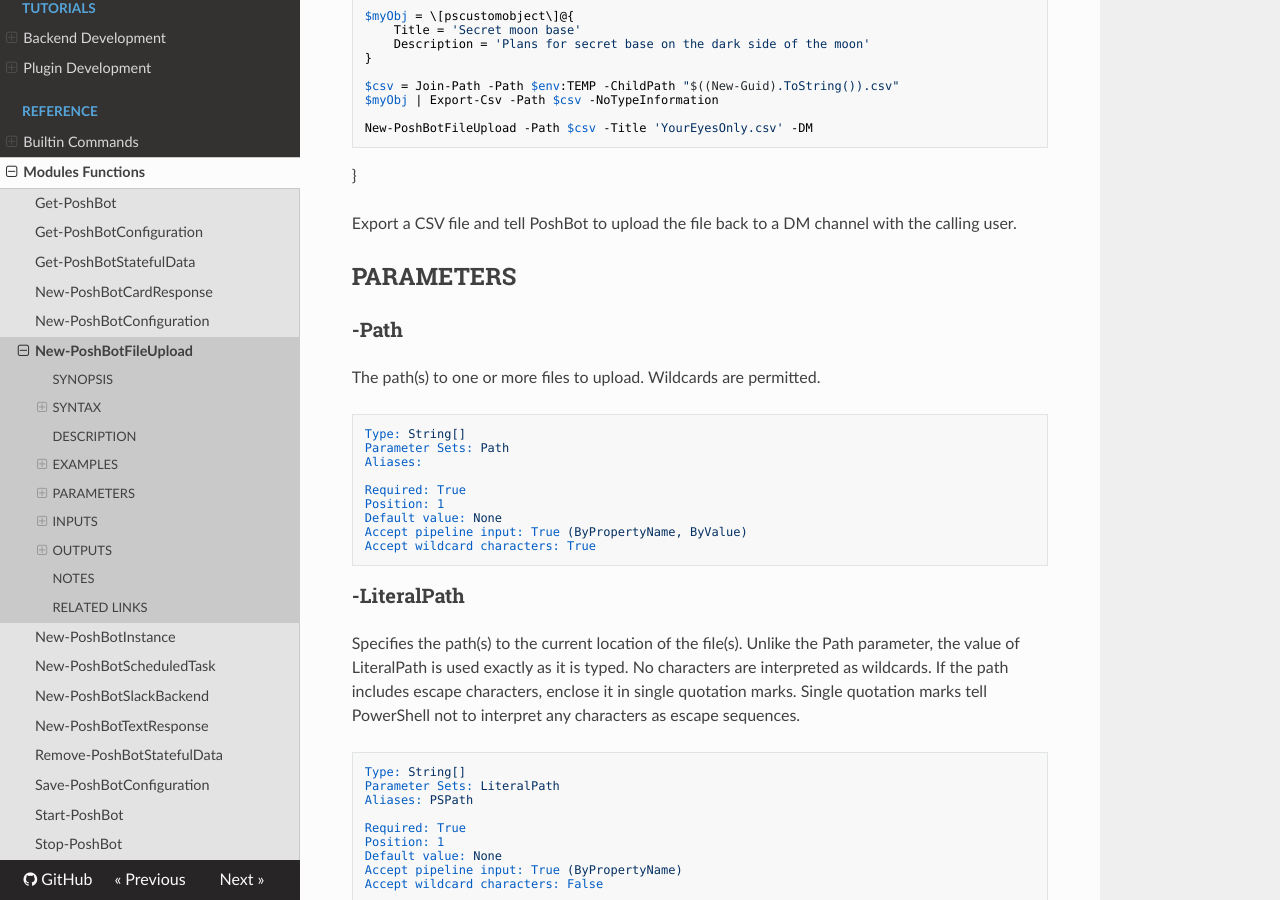
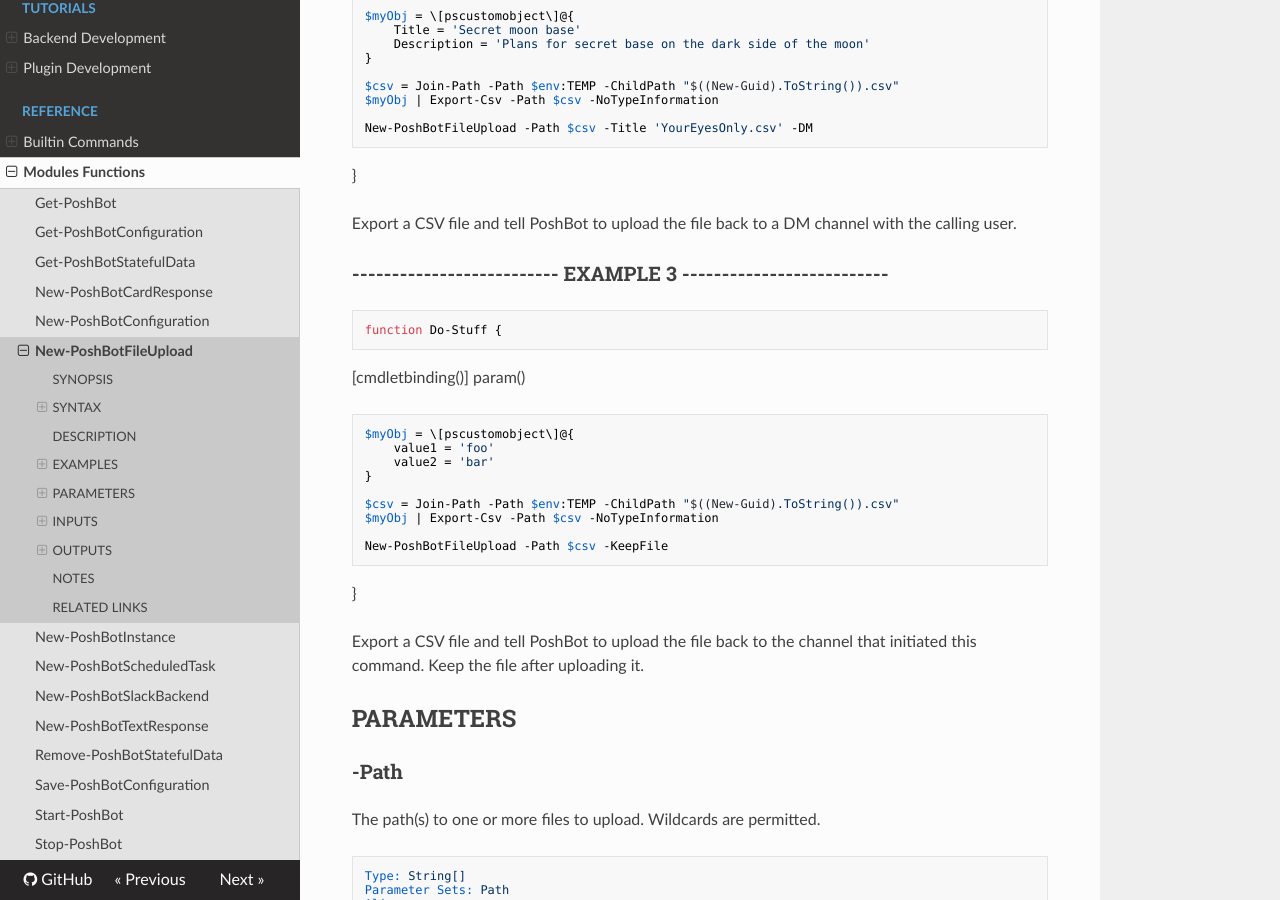
Before and after one commit to poshbotio/PoshBot, an MkDocs documentation site: the page built from docs/reference/functions/New-PoshBotFileUpload.md, in a window 1280 px wide and 900 px high, scrolled down 1364 px. Built offline with MkDocs 1.6.1, drawn with Linux system fonts in a browser that asks for light colours; nearby versions of some CDN libraries; old or Windows-style settings are respelled for this version of MkDocs; some of the changed text lies outside the part shown.

Commit message:
Update docs for New-PoshBotFileUpload function

````diff
--- a/docs/reference/functions/New-PoshBotFileUpload.md
+++ b/docs/reference/functions/New-PoshBotFileUpload.md
@@ -14,12 +14,12 @@ Tells PoshBot to upload a file to the chat network.
 
 ### Path (Default)
 ```
-New-PoshBotFileUpload [-Path] <String[]> [-Title <String>] [-DM]
+New-PoshBotFileUpload [-Path] <String[]> [-Title <String>] [-DM] [-KeepFile]
 ```
 
 ### LiteralPath
 ```
-New-PoshBotFileUpload [-LiteralPath] <String[]> [-Title <String>] [-DM]
+New-PoshBotFileUpload [-LiteralPath] <String[]> [-Title <String>] [-DM] [-KeepFile]
 ```
 
 ## DESCRIPTION
@@ -72,6 +72,28 @@ function Get-SecretPlan {
 }
 
 Export a CSV file and tell PoshBot to upload the file back to a DM channel with the calling user.
+
+### -------------------------- EXAMPLE 3 --------------------------
+```
+function Do-Stuff {
+```
+
+\[cmdletbinding()\]
+    param()
+
+    $myObj = \[pscustomobject\]@{
+        value1 = 'foo'
+        value2 = 'bar'
+    }
+
+    $csv = Join-Path -Path $env:TEMP -ChildPath "$((New-Guid).ToString()).csv"
+    $myObj | Export-Csv -Path $csv -NoTypeInformation
+
+    New-PoshBotFileUpload -Path $csv -KeepFile
+}
+
+Export a CSV file and tell PoshBot to upload the file back to the channel that initiated this command.
+Keep the file after uploading it.
 
 ## PARAMETERS
 
@@ -141,6 +163,22 @@ Accept pipeline input: False
 Accept wildcard characters: False
 ```
 
+### -KeepFile
+If specified, keep the source file after calling Send-SlackFile.
+The source file is deleted without this
+
+```yaml
+Type: SwitchParameter
+Parameter Sets: (All)
+Aliases:
+
+Required: False
+Position: Named
+Default value: False
+Accept pipeline input: False
+Accept wildcard characters: False
+```
+
 ## INPUTS
 
 ### String
````
